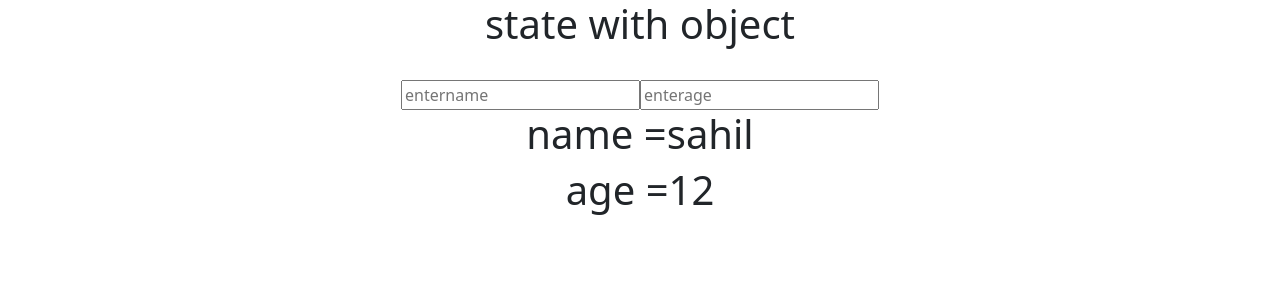
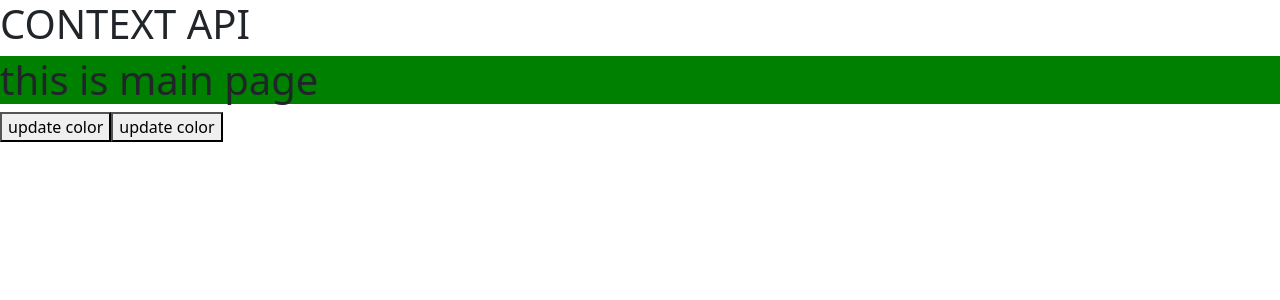
Before and after one commit to Guri1624/fundamental_of_react, a React (Create React App) app: page / in a window 1280 px wide. Shown: the top 300 px of the page. Built offline with nearby package versions, Linux system fonts and the light colour scheme.

Commit message:
contex api

```diff
--- a/src/App.js
+++ b/src/App.js
@@ -1,21 +1,37 @@
 
 import logo from './logo.svg';
 import './App.css';
-import React, { useState } from 'react'
-function App()
+import React from 'react';
+import { Commoncontext } from './Newcomp/Commoncontext';
+import  Main  from './Newcomp/Main';
+import Updatebutton from './Newcomp/Updatebutton';
+class App extends React.Component
 {
-     const [data,setData]=useState({name:'sahil',age:'12'})
+     constructor (){
+          super();
+          this.updateColor=(color)=>{
+               this.setState({
+                    color:color
+               })
+          }
+          this.state={
+               color:"green",
+               updateColor:this.updateColor
+          }
+
+     }
+     render (){
      return(
-     <div className="App">
-    <h1>state with object</h1><br/>
-    <input type="text" placeholder='entername'  onChange={(e)=>{setData({...data,name:e.target.value})}}/>
-    <input type="text" placeholder='enterage'    onChange={(e)=>{setData({...data,age:e.target.value})}}/>
-    <h1>name ={data.name}</h1>
-    <h1>age ={data.age}</h1>
-        </div>
+          <Commoncontext.Provider value={this.state}>
+          <h1>CONTEXT API  </h1>
+           <Main/>
+           <Updatebutton/>
+           </Commoncontext.Provider>
      );
+     }
 }
 export default App;
+
 
 
 
--- /dev/null
+++ b/src/Newcomp/Commoncontext.js
@@ -0,0 +1,2 @@
+import React from "react";
+export const Commoncontext = React.createContext();
--- /dev/null
+++ b/src/Newcomp/Main.js
@@ -0,0 +1,19 @@
+import React from 'react';
+import { Commoncontext } from './Commoncontext'
+class Main extends React.Component
+ {
+
+    render()  {
+        return (
+            <Commoncontext.Consumer>
+                {
+                    ({color}) => (
+                        <h1 style={{backgroundColor:color}}>this is main page</h1>
+                    )
+                }
+            </Commoncontext.Consumer>
+              );
+    }
+
+}
+export default Main;
--- /dev/null
+++ b/src/Newcomp/Updatebutton.js
@@ -0,0 +1,20 @@
+
+import React from 'react';
+import { Commoncontext } from './Commoncontext'
+function Updatebutton() {
+
+        return (
+            <Commoncontext.Consumer>
+                {
+                    ({updateColor }) => (
+                        <div>
+                        <button onClick={()=>updateColor('yellow')}>update color</button>
+                        <button onClick={()=>updateColor('blue')}>update color</button>
+                        </div>
+                    )
+                }
+            </Commoncontext.Consumer>
+        );
+
+}
+export default Updatebutton;
```
